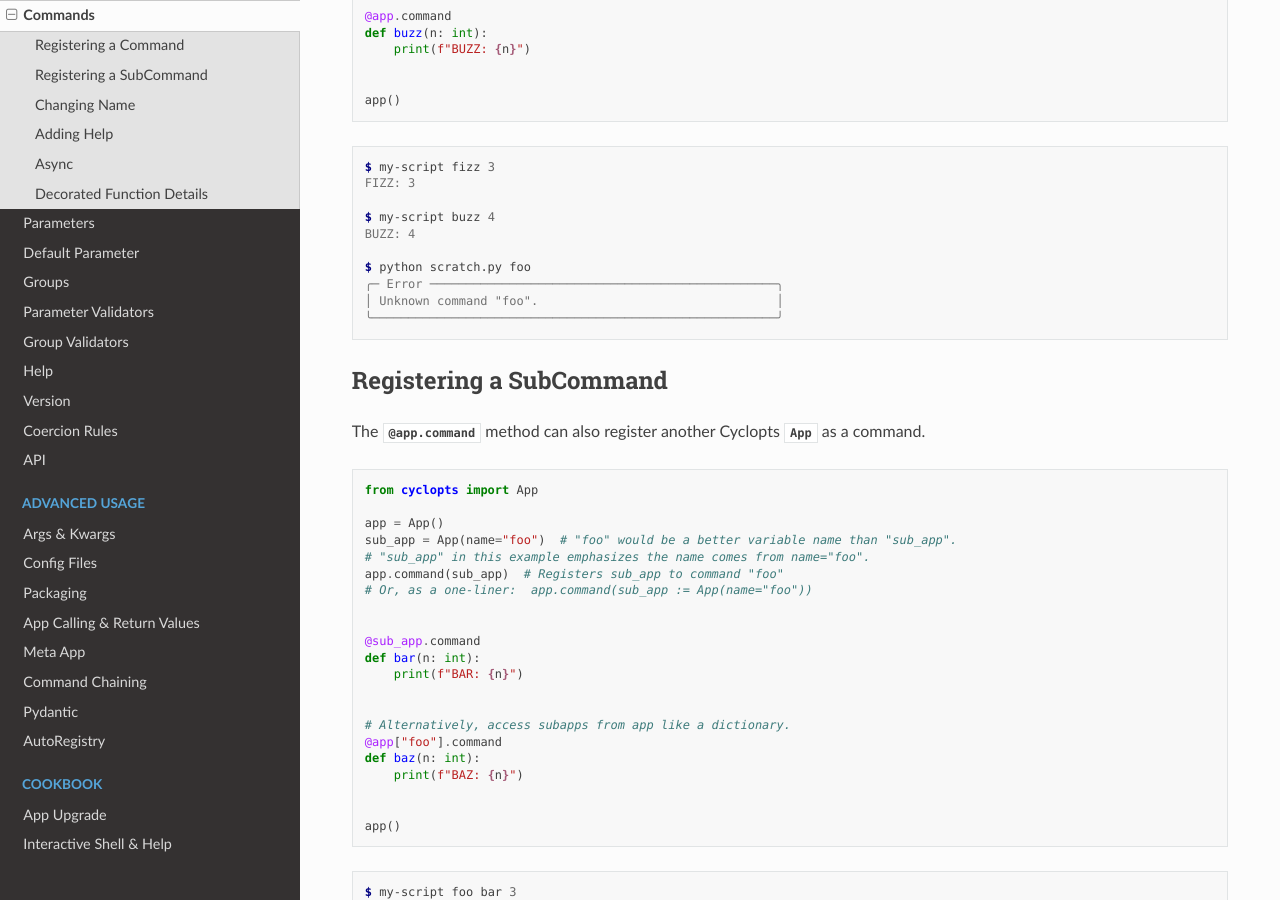
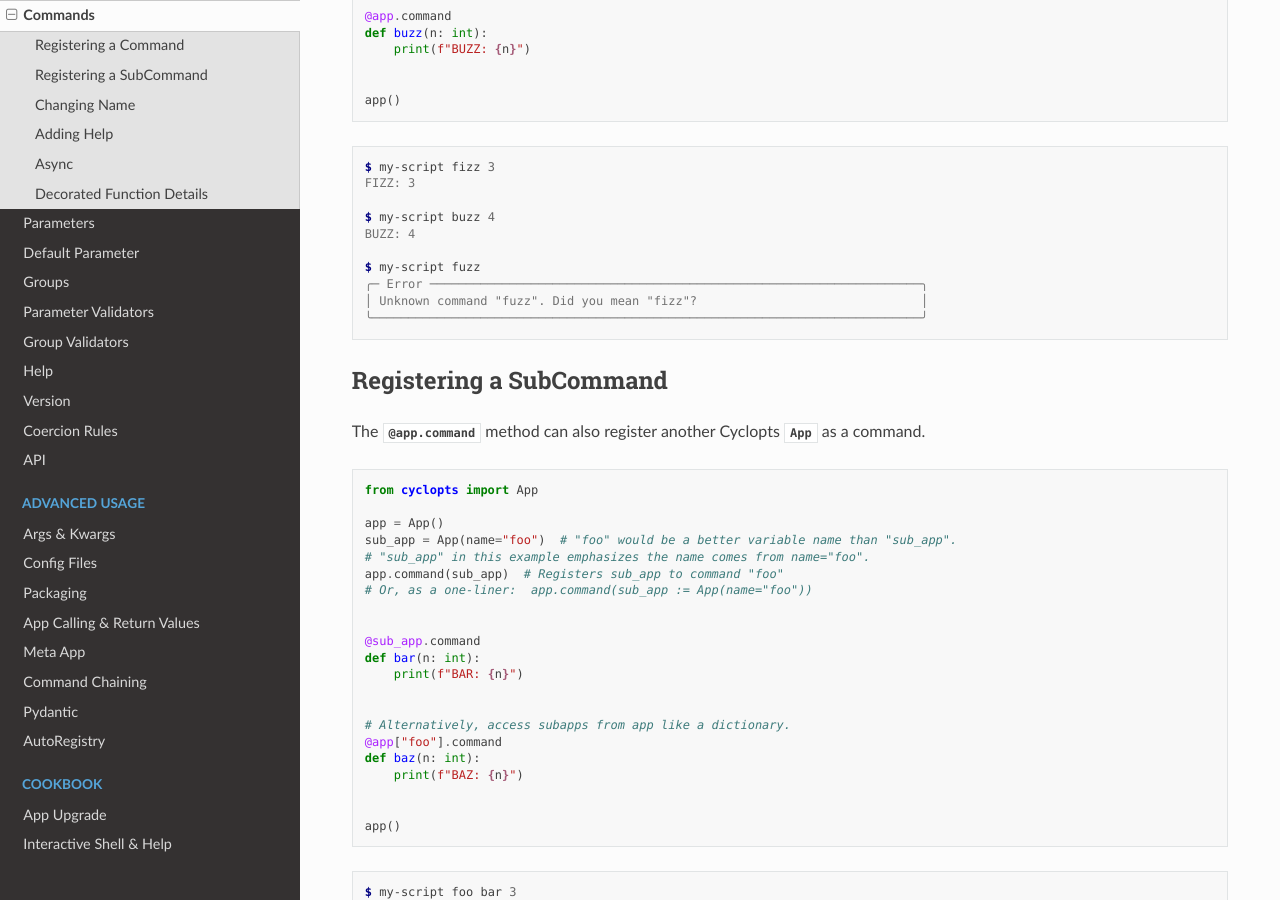
Before and after one commit to BrianPugh/cyclopts, a Sphinx documentation site: the page built from docs/source/commands.rst, in a window 1280 px wide and 900 px high, scrolled down 682 px. Built offline with Sphinx 7.4.7 and the Read the Docs theme 2.0.0, drawn with Linux system fonts in a browser that asks for light colours.

Commit message:
lower matching diff threshold.

```diff
--- a/docs/source/commands.rst
+++ b/docs/source/commands.rst
@@ -49,10 +49,10 @@ The :meth:`@app.command <cyclopts.App.command>` decorator adds a **command** to
    $ my-script buzz 4
    BUZZ: 4
 
-   $ python scratch.py foo
-   ╭─ Error ────────────────────────────────────────────────╮
-   │ Unknown command "foo".                                 │
-   ╰────────────────────────────────────────────────────────╯
+   $ my-script fuzz
+   ╭─ Error ────────────────────────────────────────────────────────────────────╮
+   │ Unknown command "fuzz". Did you mean "fizz"?                               │
+   ╰────────────────────────────────────────────────────────────────────────────╯
 
 ------------------------
 Registering a SubCommand
```
Also changed, not shown: 1 other file.
